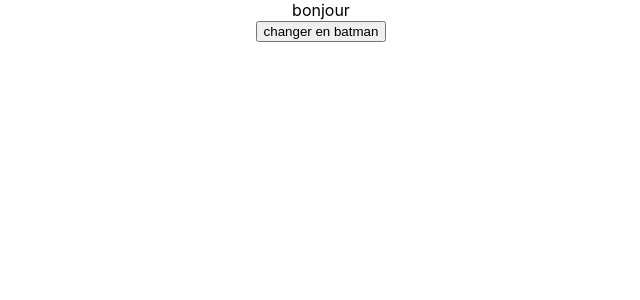
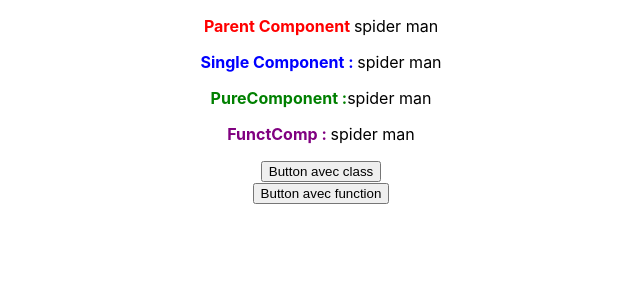
Before and after one commit to aymerick772/React_Life_Cycle, a React (Create React App) app: page / in a window 1280 px wide. Shown: the top 300 px of the page, without its empty margins (319-959 px from the left). Built offline with nearby package versions, Linux system fonts and the light colour scheme.

Commit message:
Vue le type de composant PureComponent + exercice du button PureComponent en class et en function

```diff
--- /dev/null
+++ b/src/components/ButtonCharge.js
@@ -0,0 +1,15 @@
+import React, {PureComponent} from "react";
+//EXO
+class ButtonCharge extends PureComponent {
+
+    render() {
+        console.log('%c button avec class PureComponent ::' , "color:white; background-color: black;");
+        return(
+        <div className="">
+            <button onClick={this.props.funct}>Button avec class</button>
+        </div>
+        )
+    }
+}
+
+export default ButtonCharge;
--- /dev/null
+++ b/src/components/ButtonChargeFunct.js
@@ -0,0 +1,13 @@
+import React from "react";
+//EXO
+function ButtonChargeFunct(props){
+    console.log('%c button avec class PureComponent ::' , "color:black; background-color: white;");
+    return(
+        <div className="">
+             <button onClick={props.funct}>Button avec function</button>
+        </div>
+    )
+
+}
+
+export default React.memo(ButtonChargeFunct)
--- /dev/null
+++ b/src/components/FunctComp.js
@@ -0,0 +1,16 @@
+import React from "react";
+
+const FunctComp = (props) =>{
+    console.log('%c render function component : ', 'color: purple; background-color: black;')
+    return(
+        <div>
+            <p>
+                <span className="purple">FunctComp : </span>
+                {props.name}
+            </p>
+        </div>
+    )
+}
+
+//Pour ajouter le comportement du PureComponent il faut ajouter React.memo(maFunction)
+export default React.memo(FunctComp);
--- a/src/components/ParentComponent.js
+++ b/src/components/ParentComponent.js
@@ -1,5 +1,11 @@
-import React, { Component } from "react";
+import React, { Component, PureComponent } from "react";
 import SingleComponent from "./SingleComponent";
+import PureComp from "./PureComp";
+import FunctComp from "./FunctComp";
+
+//Import des deux bouttons
+import ButtonCharge from "./ButtonCharge";
+import ButtonChargeFunct from "./ButtonChargeFunct";
 
 class ParentComponent extends Component {
     constructor(props) {
@@ -9,29 +15,40 @@
         }
 
     }
-    // a ne pas faire utiliser a la place PureComponent
-    // shouldComponentUpdate(nextProps, nextState) {
-    //     console.log('je suis dans shouldComponentUpdate()');
+    shouldComponentUpdate(nextProps, nextState) {
+        console.log('je suis dans shouldComponentUpdate()');
+        // a ne pas faire utiliser a la place PureComponent
     //     console.log(this.state.name);
     //     console.log(nextState);
     //     if(this.state.name !== nextState.name) {
     //         return true;
     //     }
     //         return false;
-    // }
+
+        return true;
+    }
 
     changeBat = () =>{
+
         this.setState({
             name : 'Batman'
         })
     }
+
     render(){
         console.log('%c RENDER() COMPOSANT PARENT', 'color:red;')
         return (
             <div className="">
-                <SingleComponent/>
-
-                <button onClick={this.changeBat}> changer en batman</button>
+                <p>
+                    <span className="red">Parent Component </span>
+                    {this.state.name}
+                </p>
+                <SingleComponent name={this.state.name}/>
+                <PureComp name={this.state.name}/>
+                <FunctComp name={this.state.name}/>
+                {/* <button onClick={this.changeBat}> changer en batman</button> */}
+                <ButtonCharge funct={this.changeBat}/>
+                <ButtonChargeFunct funct={this.changeBat}/>
             </div>
         )
     }
--- /dev/null
+++ b/src/components/PureComp.js
@@ -0,0 +1,24 @@
+import React, {PureComponent} from 'react';
+
+
+class PureComp extends PureComponent {
+
+    constructor(props){
+        super(props)
+        this.state={
+            // name: 'name',
+        }
+    }
+    render(){
+        console.log('%c render() du composant enfant PureComponent', 'color:yellow; background-color: blue;')
+        return(
+            <div>
+                <p>
+                    <span  className='green'> PureComponent :</span>
+                    {this.props.name}
+                </p>
+            </div>
+        )
+    }
+}
+export default PureComp;
--- a/src/components/SingleComponent.js
+++ b/src/components/SingleComponent.js
@@ -7,7 +7,10 @@
         console.log('%c render() composant enfant Simple', 'color: green;');
         return(
             <div className="">
-                bonjour
+                <p>
+                    <span className="blue">Single Component : </span>
+                    {this.props.name}
+                </p>
             </div>
         )
     }
--- a/src/index.css
+++ b/src/index.css
@@ -11,3 +11,23 @@
   font-family: source-code-pro, Menlo, Monaco, Consolas, 'Courier New',
     monospace;
 }
+
+
+.red{
+  color:red;
+  font-weight: bold;
+}
+.blue{
+  color: blue;
+  font-weight: bold;
+}
+
+.green{
+  color: green;
+  font-weight: bold;
+}
+
+.purple{
+  color: purple;
+  font-weight: bold;
+}
```
